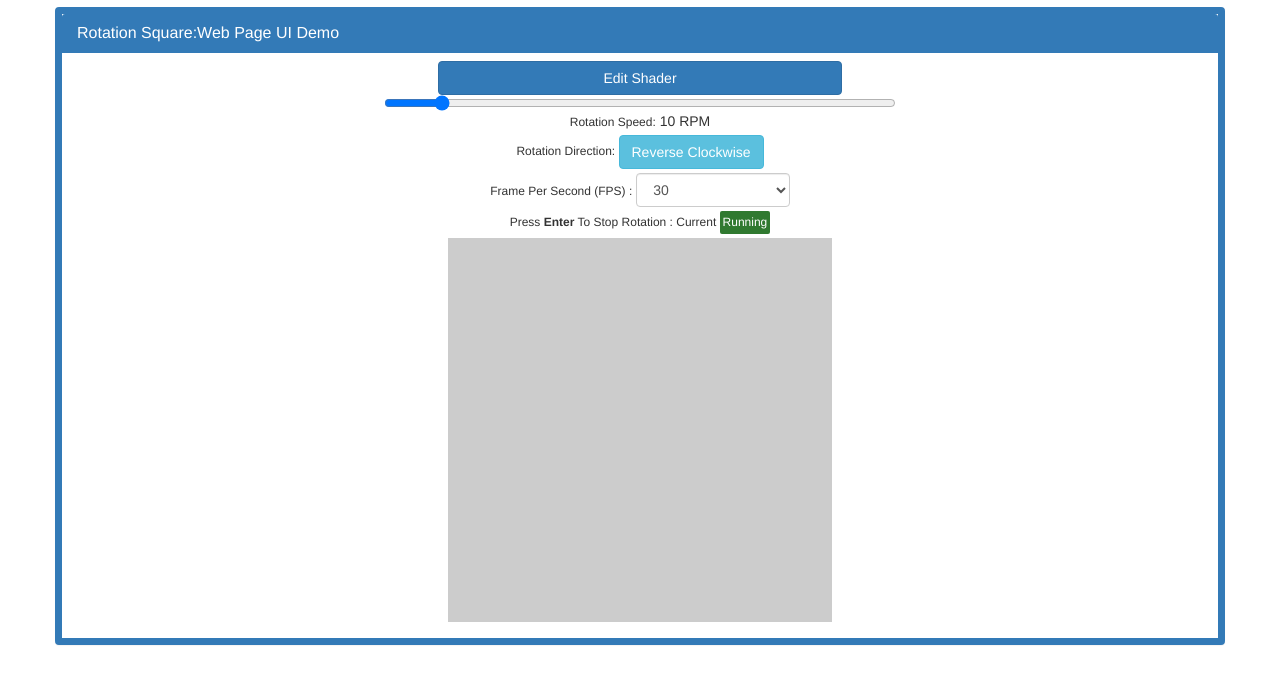
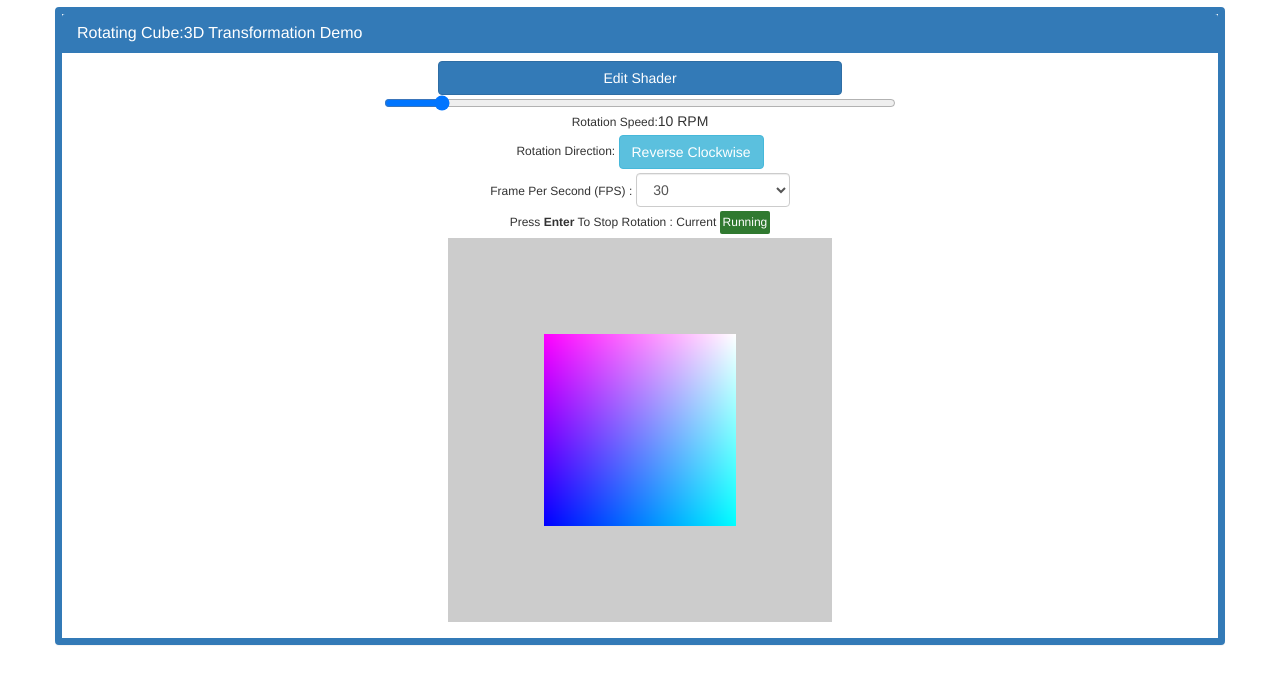
Before and after one commit to hly999666/WebGL_Demo, a plain HTML site: page docs/Webgl_GeometricObjectsAndTransformations.html in a window 1280 px wide. Shown: the part 56-740 px from the top of the page. Drawn offline with Linux system fonts and the light colour scheme.

Commit message:
Webgl_GeometricObjectsAndTransformations Cube Display

```diff
--- a/docs/Webgl_GeometricObjectsAndTransformations.html
+++ b/docs/Webgl_GeometricObjectsAndTransformations.html
@@ -15,7 +15,7 @@
 <body>
 <div class="container"><h2 class="myTitle">Geometric Objects And Transformations</h2></div>
 <div class="container myContainer panel panel-primary borderWider" id="WebGLModule_1">
-        <div class="panel-heading"> <h3 class="panel-title">Rotation Square:Web Page UI Demo</h3> </div>
+        <div class="panel-heading"> <h3 class="panel-title">Rotating Cube:3D Transformation Demo</h3> </div>
         <div class="myBigBtnDiv"><button class="btn btn-primary btn-default pull-right btn-block btnToggleForm_viewport" >Edit Shader</button></div>
    <div class="shaderInput">
         <div class="shaderInput_Grid">
@@ -24,13 +24,12 @@
                  <h4>vertex shader</h4>
                  <textarea class="vertexShader" height>
                         attribute vec4 vPos;
-                         uniform float uRoation1f;
+                        attribute vec4 vColor;
+                        varying vec4 fColor;
                         void main()
                          {
-                                gl_Position.x = -sin(uRoation1f) * vPos.x + cos(uRoation1f) * vPos.y;
-                                gl_Position.y = sin(uRoation1f) * vPos.y + cos(uRoation1f) * vPos.x;
-                                gl_Position.z = 0.0;
-                                gl_Position.w = 1.0;
+                           fColor = vColor;
+                           gl_Position = 0.5 * vPos;
                         }
                         </textarea>
              </div>
@@ -40,10 +39,11 @@
                       <h4>fragment shader</h4>
                       <textarea class="fragmentShader">
                         precision mediump float;
-                             uniform float uColorInput;
+                        varying vec4 fColor;
+
                         void main()
                         {
-                              gl_FragColor = vec4( 0.5, 0.5, 0.8, 1.0 );
+                          gl_FragColor = fColor;
                         }
                      </textarea>
                   </div>
--- a/docs/Webgl_InteractionAndAnimation.html
+++ b/docs/Webgl_InteractionAndAnimation.html
@@ -8,7 +8,6 @@
 <script type="text/javascript" src="./scripts/Webgl_ SierpinskiGasket.js"></script>
 <script type="text/javascript" src="./scripts/shadersInitiator.js"></script>
 <script type="text/javascript" src="./scripts/WebGL_BasicModule.js"></script>
-<script type="text/javascript" src="./scripts/WebGL_FunctionPackage.js"></script>
 <script type="text/javascript" src="./scripts/Webgl_InteractionAndAnimation.js"></script>
 <link rel="stylesheet" type="text/css"href="./styles/bootstrap_3.3.5.min.css">
 <link rel="stylesheet" type="text/css" href="./styles/myWebGL.css">
--- a/docs/scripts/WebGL_BasicModule.js
+++ b/docs/scripts/WebGL_BasicModule.js
@@ -84,7 +84,54 @@ function WebGLModuleControllerConstructor(_cantainerID,FunctionPackage,_keyEvent
     // _keyEvent.concat(_keyEvent,thisMod.FunctionPackage.keyEvent);
     return thisMod;
 }
-
+function WebGLModuleGeometricObjectConstructor(){
+    var geometricObject={};
+    geometricObject.verticeData={};
+    geometricObject.verticeData["vPos"]=[
+        vec4(-0.5, -0.5, 0.5, 1.0),
+        vec4(-0.5, 0.5, 0.5, 1.0),
+        vec4(0.5, 0.5, 0.5, 1.0),
+        vec4(0.5, -0.5, 0.5, 1.0),
+        vec4(-0.5, -0.5, -0.5, 1.0),
+        vec4(-0.5, 0.5, -0.5, 1.0),
+        vec4(0.5, 0.5, -0.5, 1.0),
+        vec4(0.5, -0.5, -0.5, 1.0)
+        ];
+        geometricObject.verticeData["vColor"]=[
+            [ 0.0, 0.0, 0.0, 1.0 ],
+            [ 1.0, 0.0, 0.0, 1.0 ],
+            [ 1.0, 1.0, 0.0, 1.0 ],
+            [ 0.0, 1.0, 0.0, 1.0 ],
+            [ 0.0, 0.0, 1.0, 1.0 ],
+            [ 1.0, 0.0, 1.0, 1.0 ],
+            [ 1.0, 1.0, 1.0, 1.0 ],
+            [ 0.0, 1.0, 1.0, 1.0 ]
+        ];
+        geometricObject.triangleIndices=[];
+        var quad=function(a,b,c,d){
+            _quad(a,b,c,d, geometricObject.triangleIndices);
+        }
+        quad(1, 0, 3, 2);
+        quad(2, 3, 7, 6);
+        quad(3, 0, 4, 7);
+        quad(6, 5, 1, 2);
+        quad(4, 5, 6, 7);
+        quad(5, 4, 0, 1);
+        geometricObject.addDataToEnvir=function(envir){
+                 var indexHeader=envir.dataSet["vPos"].length;
+                 for(var i=0;i< geometricObject.verticeData["vPos"].length;i++){
+                    envir.dataSet["vPos"].push(geometricObject.verticeData["vPos"][i]);
+                 }
+                 for(var i=0;i< geometricObject.verticeData["vColor"].length;i++){
+                    envir.dataSet["vColor"].push(geometricObject.verticeData["vColor"][i]);
+                 }
+                 for(var i=0;i< geometricObject.triangleIndices.length;i++){
+                    envir.numVertices++;
+                    envir.dataSet["elementV"].push(geometricObject.triangleIndices[i]+indexHeader);
+                 }
+        }
+    return geometricObject;
+}
 function configShaders(gl,cantainerID){
     updateTextArea(cantainerID+" .vertexShader");updateTextArea(cantainerID+" .fragmentShader");
     var shadersProgram = loadShaders( gl, cantainerID+" .vertexShader",cantainerID+" .fragmentShader" );
@@ -157,3 +204,11 @@ function buildKeyEvent(keyEventList){
     }
     return keyEventListener;
 }
+function _quad(a, b, c, d,_indices)
+{
+var indices = [ a, b, c, a, c, d ];
+for(var i=0;i< indices.length;i++){
+    _indices.push(indices[i]);
+
+ }
+}
--- a/docs/scripts/Webgl_GeometricObjectsAndTransformations.js
+++ b/docs/scripts/Webgl_GeometricObjectsAndTransformations.js
@@ -1,118 +1,76 @@
 "use strict";
 var WebGLModuleController={};
-function FunctionPackage_RotationSquares_Constructor(){
+function FunctionPackage_RotatingCube_Constructor(){
     var FunctionPackage=WebGLModuleFunctionPackageConstructor();
-    FunctionPackage.produceGeometryData=function(envir){
-        envir.dataSet.vPos = [
-            vec3(0, 1,0),
-            vec3(1, 0,0),
-            vec3(-1, 0,0),
-            vec3(0, -1,0)
-            ];
-        envir.dataSet.currentRoation=0;
-    },
-    FunctionPackage.sendDataToGPU=function(envir){
-        envir.LocInShaders["uRoation"] = envir.gl.getUniformLocation(envir.shadersProgram, "uRoation1f");
-        envir.gl.uniform1f(envir.LocInShaders["uRoation"],envir.dataSet.currentRoation);
-        var vPosbuffer= envir.gl.createBuffer();
-        envir.gl.bindBuffer(  envir.gl.ARRAY_BUFFER, vPosbuffer);
-        envir.bufferIds["vPos"]=vPosbuffer;
-        envir.gl.bufferData(  envir.gl.ARRAY_BUFFER, flattenArrayOfVectors( envir.dataSet.vPos),  envir.gl.STATIC_DRAW );
-        this.associateCurrentDataInShaders(envir,"vPos",envir.bufferIds["vPos"]);
-    },
     FunctionPackage.setup=function(_envir){
         //var _containerID=cantainerID;
         //generate mainDraw function in this closure
 
     var envir=_envir;
+    var gl=envir.gl;
     var fp=this;
     fp.configureWebGL(envir);
+
     this.mainCallBackDraw=null;
-    this.updateParam=function(){
-        fp.getInput(envir);
-    };
-    envir.inputVar.sliderBarInput=10;
+    envir.numVertices=0;
+      //create buffer
+      envir.bufferIds["elementV"] = gl.createBuffer();
+      envir.bufferIds["vPos"] = gl.createBuffer();
+      envir.bufferIds["vColor"] = gl.createBuffer();
+      //generate geometric date
+      envir.dataSet["elementV"] = [];
+      envir.dataSet["vPos"] =[];
+      envir.dataSet["vColor"] =[];
     this.updateShaders=function()
     {
         //fp.getInput(envir);
         envir.shadersProgram=configShaders(envir.gl, envir.cantainerID);
         //fp.produceGeometryData(envir);
         //fp.sendDataToGPU(envir);
-        envir.LocInShaders["uRoation"] = envir.gl.getUniformLocation(envir.shadersProgram, "uRoation1f");
-        fp.mainRender(envir);
+        gl.bindBuffer( gl.ARRAY_BUFFER,  envir.bufferIds["vColor"] );
+        envir.LocInShaders["vColor"] =gl.getAttribLocation( envir.shadersProgram, "vColor" );
+        gl.vertexAttribPointer( envir.LocInShaders["vColor"], 4, gl.FLOAT, false, 0, 0 );
+        gl.enableVertexAttribArray( envir.LocInShaders["vColor"] );
+
+        gl.bindBuffer( gl.ARRAY_BUFFER,  envir.bufferIds["vPos"] );
+        envir.LocInShaders["vPos"] = gl.getAttribLocation( envir.shadersProgram, "vPos" );
+        gl.vertexAttribPointer( envir.LocInShaders["vPos"], 4, gl.FLOAT, false, 0, 0 );
+        gl.enableVertexAttribArray( envir.LocInShaders["vPos"] );
+
+        if(envir.numVertices!=0)fp.mainRender();
+    }
+    this.sendDataToGPU=function(envir){
+        gl.bindBuffer(gl.ELEMENT_ARRAY_BUFFER, envir.bufferIds["elementV"]);
+        gl.bufferData(gl.ELEMENT_ARRAY_BUFFER, new Uint16Array(envir.dataSet["elementV"] ), gl.STATIC_DRAW);
+        //vColor
+        gl.bindBuffer( gl.ARRAY_BUFFER,  envir.bufferIds["vColor"] );
+        gl.bufferData( gl.ARRAY_BUFFER,  flattenArrayOfVectors(envir.dataSet["vColor"]), gl.STATIC_DRAW );
+        //vPos
+        gl.bindBuffer( gl.ARRAY_BUFFER,  envir.bufferIds["vPos"] );
+        gl.bufferData( gl.ARRAY_BUFFER,  flattenArrayOfVectors(envir.dataSet["vPos"]), gl.STATIC_DRAW );
+
     }
     this.mainRender=function(){
-        var rotTheta=(envir.inputVar.sliderBarInput*2*Math.PI)/3600;
-        envir.dataSet.currentRoation+=rotTheta*envir.inputVar.RotationDirection;
-        //console.log( envir.dataSet.currentRoation);
-        envir.gl.uniform1f(envir.LocInShaders["uRoation"], envir.dataSet.currentRoation);
-        envir.gl.clear(envir.gl.COLOR_BUFFER_BIT);
-        envir.gl.drawArrays(envir.gl.TRIANGLE_STRIP, 0, 4);
+        gl.clear( gl.COLOR_BUFFER_BIT | gl.DEPTH_BUFFER_BIT);
+        gl.drawElements( gl.TRIANGLES, envir.numVertices,gl.UNSIGNED_SHORT, 0 );
     }
     var mainRenderLocal=this.mainRender;
     this.myRequestAnimFrame=function(){
         window.requestAnimationFrame(mainRenderLocal);
     }
-    this.updateParam();
     this.updateShaders();
-    this.produceGeometryData(envir);
+
+    //produce Geometry Data
+    var cube=WebGLModuleGeometricObjectConstructor();
+    cube.addDataToEnvir(envir);
     this.sendDataToGPU(envir);
+    this.myRequestAnimFrame();
     //setInterval(function(){console.log("+1s")},1000);
 
     //shaderEditor UI
     envir.viewPortUIControler=ButtonToHideDivControllerConstructor(envir.cantainerID+" .btnToggleForm_viewport",envir.cantainerID+" .shaderInput",FuncPackage());
     document.querySelector(envir.cantainerID+" .btnUpdateShader_viewport").addEventListener("click",this.updateShaders);
-    //rotationspeed
-    var updateRotationSpeed=function(input){
-        envir.inputVar.sliderBarInput=Number(input.value);
-    }
-    envir.sliderBarcontroller=inputAndDisplay(envir.cantainerID+" .inputRangeElem",
-                                              envir.cantainerID+" .inputDisplay1",
-                                               updateRotationSpeed
-                                               );
-    //Rotation Direction
-    envir.inputVar.RotationDirection=1;
-    var RotDirBtn=document.querySelector("#RotDirectionDiv button");
-    this.toggleRotationDirection=function(){
-        if(envir.inputVar.RotationDirection==1){
-            envir.inputVar.RotationDirection=-1;
-            RotDirBtn.innerHTML="Clockwise"
-        }else{
-            envir.inputVar.RotationDirection=1;
-            RotDirBtn.innerHTML="Reverse Clockwise"
-        }
-    }
-    RotDirBtn.addEventListener("click",this.toggleRotationDirection);
-    //FPS
-    envir.inputVar.FPS=30;
-    envir.inputVar.mainTimer=setInterval(this.myRequestAnimFrame,1000/30);
-    var FPSselect=document.querySelector(envir.cantainerID+" select");
-    this.changeFPS=function(){
-        envir.inputVar.FPS=Number(this.value);
-        window.clearInterval(envir.inputVar.mainTimer);
-        envir.inputVar.mainTimer=setInterval(fp.myRequestAnimFrame,1000/envir.inputVar.FPS);
-    }
-    FPSselect.addEventListener("change",this.changeFPS);
-    //key board
-    envir.inputVar.preRotSPD="10";
-    this.toggleStopRotation=function(){
-        var sliderBar=document.querySelector(envir.cantainerID+" .inputRangeElem");
-        var display=document.querySelector(envir.cantainerID+" .currentRotStatus");
-        var operationSpan=document.querySelector(envir.cantainerID+" .SpacebarOperation");
-        if(sliderBar.value!="0"){
-            envir.inputVar.preRotSPD=sliderBar.value;
-            sliderBar.value="0";
-            display.style.backgroundColor="rgb(180, 100, 100)";
-            display.innerHTML="Stopped";
-            operationSpan.innerHTML="Resume"
-        }else{
-            sliderBar.value=envir.inputVar.preRotSPD;
-            display.style.backgroundColor="rgb(48, 121, 48)";
-            display.innerHTML="Running";
-            operationSpan.innerHTML="Stop"
-        }
-        fp.updateParam();
-    }
+   //keyEvent
     this.keyEvent=[];
     this.keyEvent.push({keyCode:13,callback:fp.toggleStopRotation});
 
@@ -128,7 +86,7 @@ window.onload=function init(){
     //var ctx2D=cnv.getContext("2d");
     var keyEvent=[];
 
-    WebGLModuleController["WebGLModule_1"]=WebGLModuleControllerConstructor("WebGLModule_1",FunctionPackage_RotationSquares_Constructor(),keyEvent);
+    WebGLModuleController["WebGLModule_1"]=WebGLModuleControllerConstructor("WebGLModule_1",FunctionPackage_RotatingCube_Constructor(),keyEvent);
     //WebGLModuleController["WebGLModule_1"]=WebGLModuleControllerConstructor("WebGLModule_2",FunctionPackage_MouseDraw_Constructor(),keyEvent);
     //settingCanvas();
     window.addEventListener("keydown",buildKeyEvent(keyEvent));
```
Also changed, not shown: docs/scripts/WebGL_FunctionPackage.js (deleted). Lines whose indentation alone changed are shown as unchanged.
